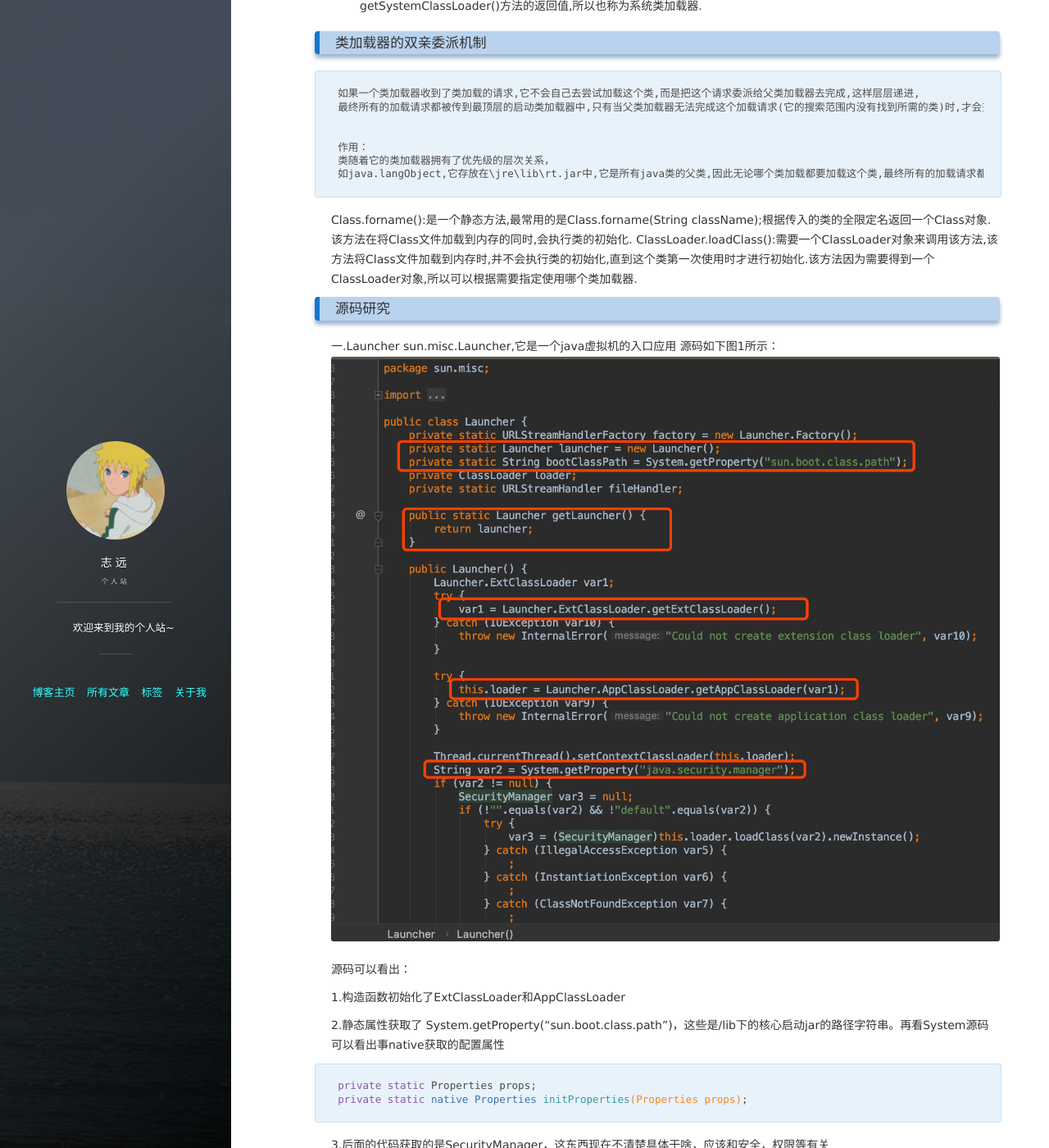
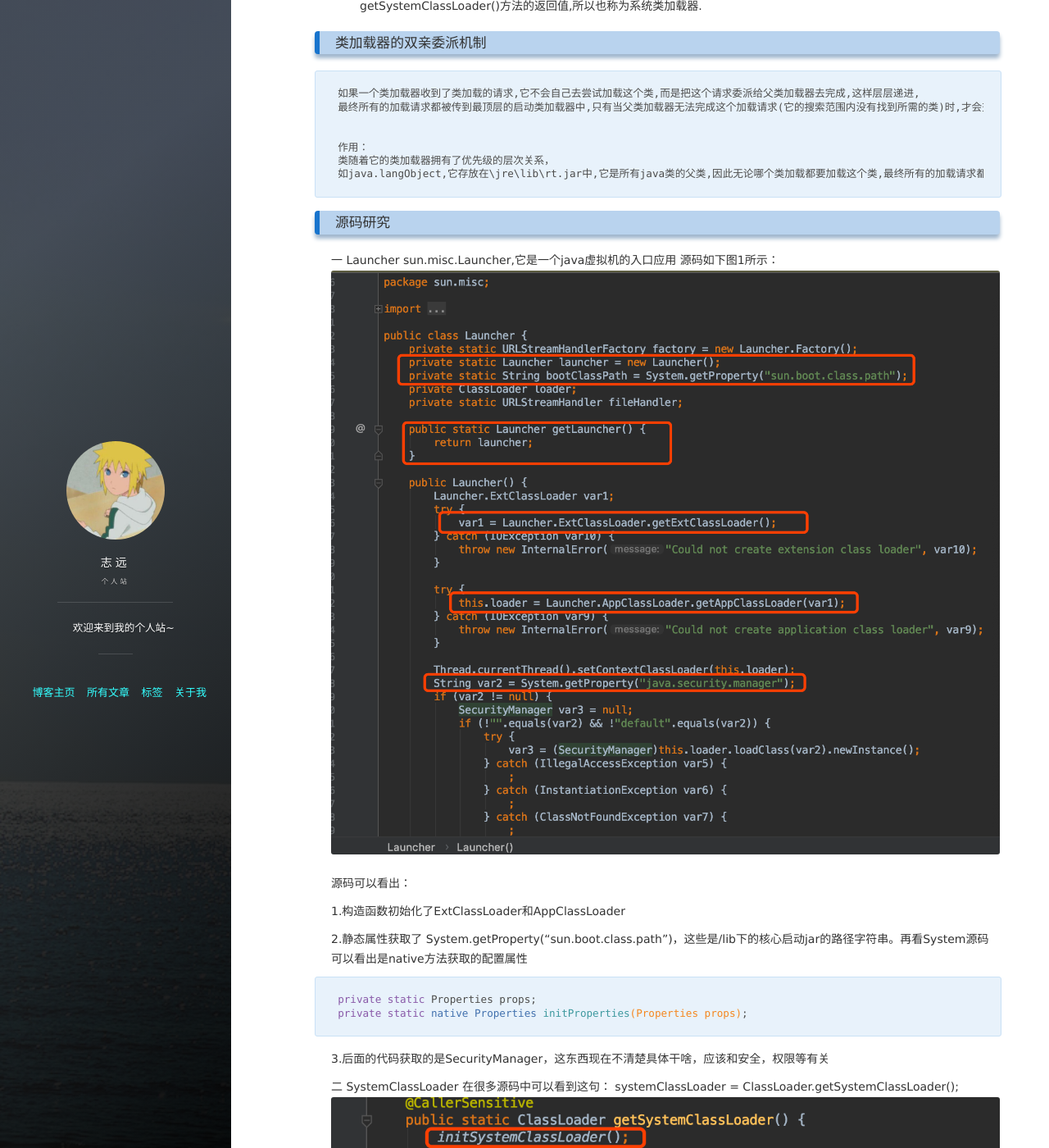
Before and after one commit to blueskyxzy/blueskyxzy.github.io, a Jekyll site: the page built from _posts/2019-12-20-classloader.md, in a window 1280 px wide and 1400 px high, scrolled down 621 px. Shown: the whole window at 82% size. Built offline with Jekyll 4.4.1, drawn with Linux system fonts in a browser that asks for light colours; nearby versions of some CDN libraries; comment, search, counter and statistics services are not loaded; some of the changed text lies outside the part shown.

Commit message:
add classLoader

```diff
--- a/_posts/2019-12-20-classloader.md
+++ b/_posts/2019-12-20-classloader.md
@@ -38,12 +38,8 @@ tags: 技术
     类随着它的类加载器拥有了优先级的层次关系，
     如java.langObject,它存放在\jre\lib\rt.jar中,它是所有java类的父类,因此无论哪个类加载都要加载这个类,最终所有的加载请求都汇总到顶层的启动类加载器中,因此Object类会由启动类加载器来加载
 
-
-Class.forname():是一个静态方法,最常用的是Class.forname(String className);根据传入的类的全限定名返回一个Class对象.该方法在将Class文件加载到内存的同时,会执行类的初始化.
-ClassLoader.loadClass():需要一个ClassLoader对象来调用该方法,该方法将Class文件加载到内存时,并不会执行类的初始化,直到这个类第一次使用时才进行初始化.该方法因为需要得到一个ClassLoader对象,所以可以根据需要指定使用哪个类加载器.
-
 ### 源码研究
-一.Launcher
+一 Launcher
 sun.misc.Launcher,它是一个java虚拟机的入口应用
 源码如下图1所示：
  ![图1](/images/posts/classLoader/1.png)
@@ -51,14 +47,14 @@ sun.misc.Launcher,它是一个java虚拟机的入口应用
 
  1.构造函数初始化了ExtClassLoader和AppClassLoader
 
- 2.静态属性获取了 System.getProperty("sun.boot.class.path")，这些是/lib下的核心启动jar的路径字符串。再看System源码可以看出事native获取的配置属性
+ 2.静态属性获取了 System.getProperty("sun.boot.class.path")，这些是/lib下的核心启动jar的路径字符串。再看System源码可以看出是native方法获取的配置属性
 
     private static Properties props;
     private static native Properties initProperties(Properties props);
 
  3.后面的代码获取的是SecurityManager，这东西现在不清楚具体干啥，应该和安全，权限等有关
 
-二：SystemClassLoader
+二 SystemClassLoader
  在很多源码中可以看到这句： systemClassLoader = ClassLoader.getSystemClassLoader();
  ![图2](/images/posts/classLoader/2.png)
  通过上面的分析，刚好知道getClassLoader的classLoader就是Launcher初始化中的AppClassLoader。
@@ -81,7 +77,7 @@ sun.misc.Launcher,它是一个java虚拟机的入口应用
 
    System.getProperty("java.class.path");获取classPath地址并用文件系统加载资源
 
-三：ExtClassLoader
+三 ExtClassLoader
 ExtClassLoader默认是System.getProperty("java.ext.dirs");获取路径地址然后getExtDirs获取file文件资源，并提供getExtURLs等扩展加载资源功能
 
       static class ExtClassLoader extends URLClassLoader {
@@ -127,7 +123,7 @@ ExtClassLoader默认是System.getProperty("java.ext.dirs");获取路径地址然
             ...
       }
 
-四、：ClassLoader的parent
+四 ClassLoader的parent
     自己编写的class是AppClassLoader加载的，int等是BootstrapClassLoader加载的。
 
 
@@ -175,7 +171,7 @@ AppClassLoader(URL[] var1, ClassLoader var2) 的var2就是ExtClassLoader并且
 2.parent不是通过继承，而是组合来实现的
 3.jvm和classpath两种形式的
 
-五、：ClassLoader
+五 ClassLoader
 
 重要方法：
 1.Class<?> loadClass(String name)
@@ -278,7 +274,7 @@ AppClassLoader(URL[] var1, ClassLoader var2) 的var2就是ExtClassLoader并且
 
 
 
-六。自定义ClassLoader
+六 自定义ClassLoader
 源码有很多自己重写的ClassLoader,而且ClassLoader又局限性，只能加载指定目录的class文件或者jar包，规则和格式受限等。可以编写自定义加载器加载指定目录的文件或者文件格式可以不是class，自己写加密解密等
 
 1.继承ClassLoader抽象类
```
Also changed, not shown: other parts of _posts/2019-12-20-classloader.md (+3 -1 lines).
